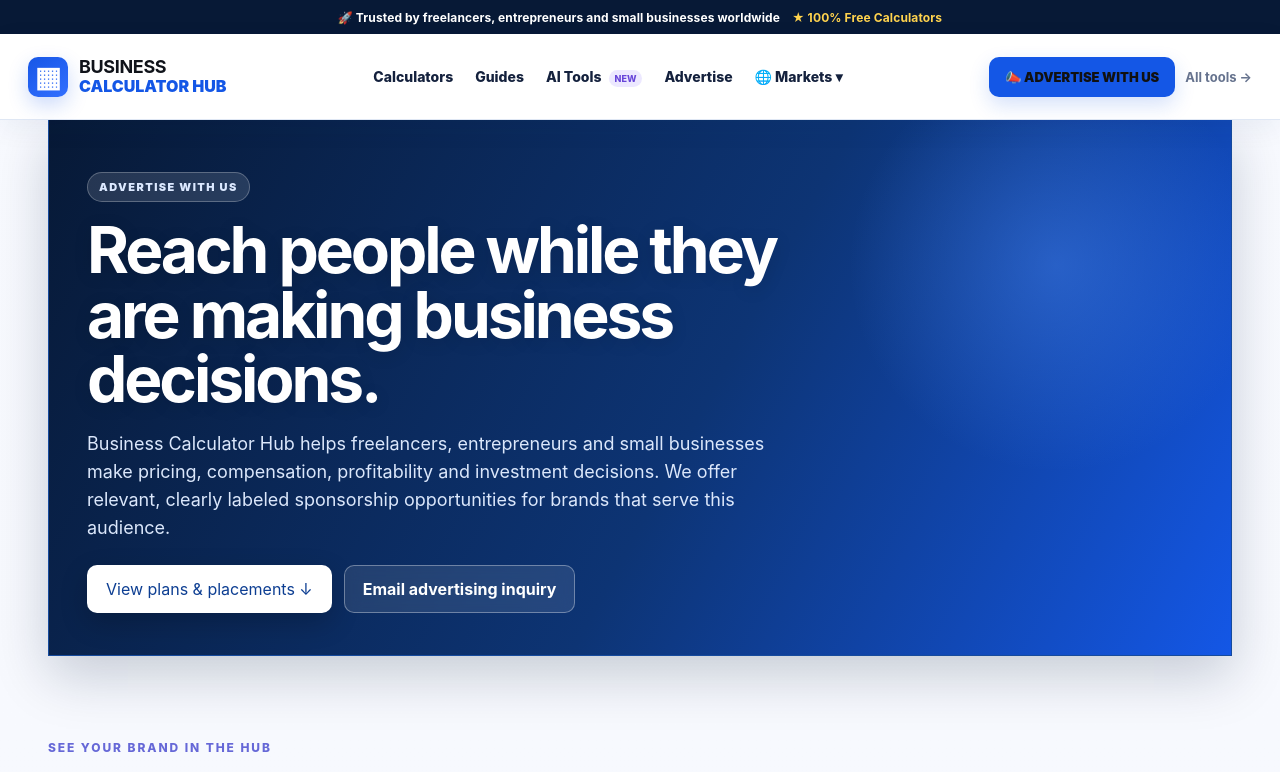
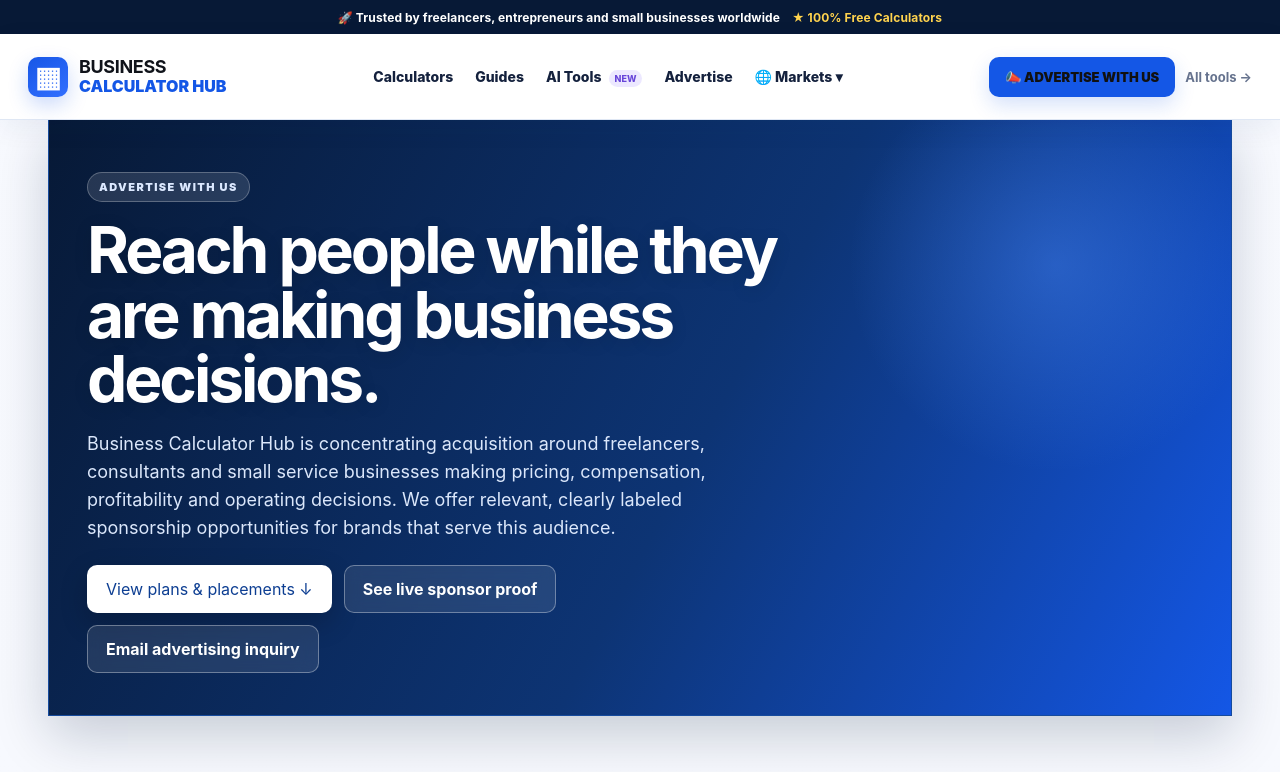
Before and after one commit to luizferdazzi-commits/business-calculator-hub, a Next.js app: page /advertise in a window 1280 px wide. Shown: the top 772 px of the page. Built offline with nearby package versions, Linux system fonts and the light colour scheme.

Commit message:
Link advertising page to live sponsor proof

```diff
--- a/app/advertise/page.tsx
+++ b/app/advertise/page.tsx
@@ -13,8 +13,8 @@ export default async function AdvertisePage(){
         <section className="hero heroCompact advertiseHero">
       <p className="eyebrow">ADVERTISE WITH US</p>
       <h1>Reach people while they are making business decisions.</h1>
-      <p className="lead">Business Calculator Hub helps freelancers, entrepreneurs and small businesses make pricing, compensation, profitability and investment decisions. We offer relevant, clearly labeled sponsorship opportunities for brands that serve this audience.</p>
-      <div className="heroActions"><a className="primary" href="#plans">View plans & placements ↓</a><a className="secondary" href="mailto:contato@assessorialf.com.br?subject=Advertising%20inquiry%20-%20Business%20Calculator%20Hub">Email advertising inquiry</a></div>
+      <p className="lead">Business Calculator Hub is concentrating acquisition around freelancers, consultants and small service businesses making pricing, compensation, profitability and operating decisions. We offer relevant, clearly labeled sponsorship opportunities for brands that serve this audience.</p>
+      <div className="heroActions"><a className="primary" href="#plans">View plans & placements ↓</a><Link className="secondary" href="/partners/sponsor-proof">See live sponsor proof</Link><a className="secondary" href="mailto:contato@assessorialf.com.br?subject=Advertising%20inquiry%20-%20Business%20Calculator%20Hub">Email advertising inquiry</a></div>
     </section>
     <AdvertisingPlans lang="en" contact="#proposal"/>
 
```
